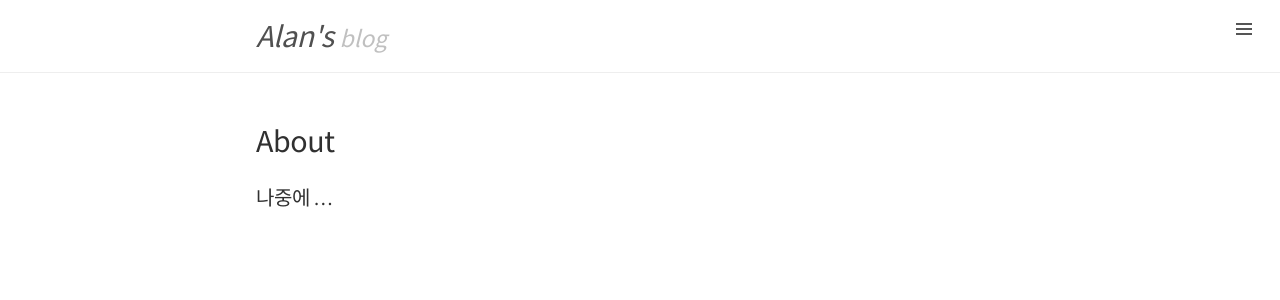
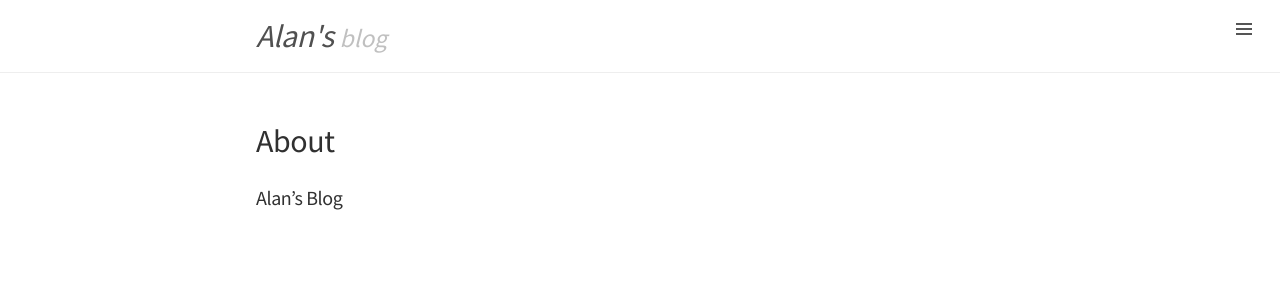
Before and after one commit to AlanSSKim/alansskim.github.io, a Jekyll site: the page built from about.md, in a window 1280 px wide. Shown: the top 300 px of the page. Built offline with Jekyll 4.4.1, drawn with Linux system fonts in a browser that asks for light colours; Markdown is read by kramdown in place of the engine named in the settings.

Commit message:
Update about.md

```diff
--- a/about.md
+++ b/about.md
@@ -1,7 +1,7 @@
 ---
 layout: page
-date: 2015-07-16
+date: 2017-01-06
 title: About
 ---
 
-### 나중에 ...
+### Alan's Blog
```
